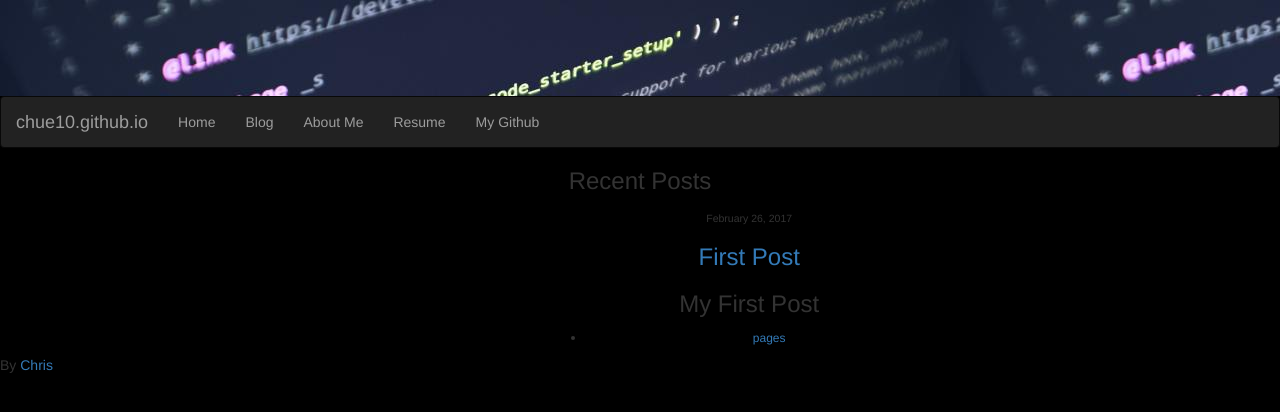
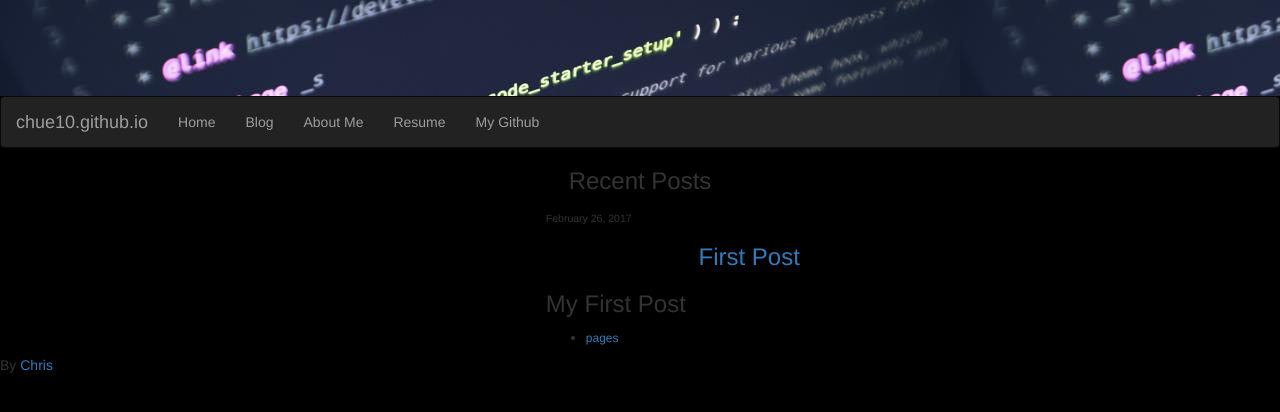
Before and after one commit to chue10/chue10.github.io, a Jekyll site: the page built from blog.html, in a window 1280 px wide. Shown: the top 412 px of the page. Built offline with Jekyll 4.4.1, drawn with Linux system fonts in a browser that asks for light colours; nearby versions of some CDN libraries.

Commit message:
Update blog.html

```diff
--- a/blog.html
+++ b/blog.html
@@ -5,16 +5,16 @@ layout: default
     <h3 class="text-center">Recent Posts</h3>
     {% for post in site.posts %}
     <div class="row">
-        <div class="col-md-4 col-md-offset-5 text-center">
+        <div class="col-md-4 col-md-offset-5">
 
-            <sub text=class.center>{{ post.date | date: '%B %d, %Y' }}</sub>
+            <sub>{{ post.date | date: '%B %d, %Y' }}</sub>
             <a href="{{ post.url }}"><h3 class="text-center">{{ post.title }}</h3></a>
 
             {{ post.excerpt }}
 
-            <ul class="list text-center">
+            <ul class>
                 {% for category in post.categories %}
-                <li><h6 class="text-center"><a href="/#!/{{ category }}"><i class="fa fa-tag"></i> {{ category }}</a></h6></li>
+                <li><h6 class><a href="/#!/{{ category }}"><i class="fa fa-tag"></i> {{ category }}</a></h6></li>
                 {% endfor %}
             </ul>
 
```
